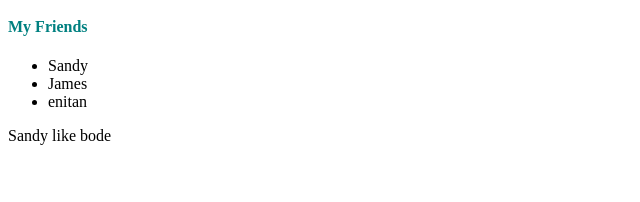
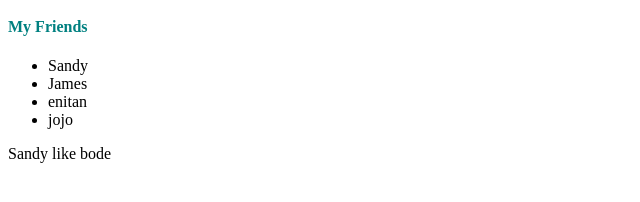
Before and after one commit to dplumptre/pop, a plain HTML site: page index.html in a window 1280 px wide. Shown: the part 110-312 px from the top of the page, without its empty margins (0-640 px from the left). Drawn offline with Linux system fonts and the light colour scheme.

Commit message:
added jojo

```diff
--- a/index.html
+++ b/index.html
@@ -14,6 +14,7 @@
         <li>Sandy</li>
         <li>James</li>
         <li>enitan</li>
+        <li>jojo</li>
     </ul>
 
     <p>Sandy like bode</p>
```
